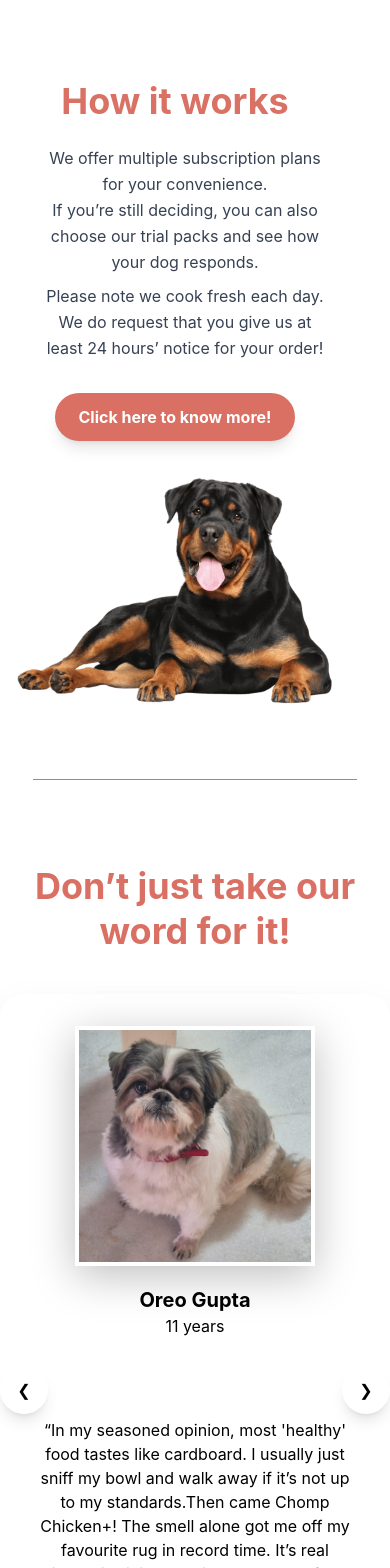
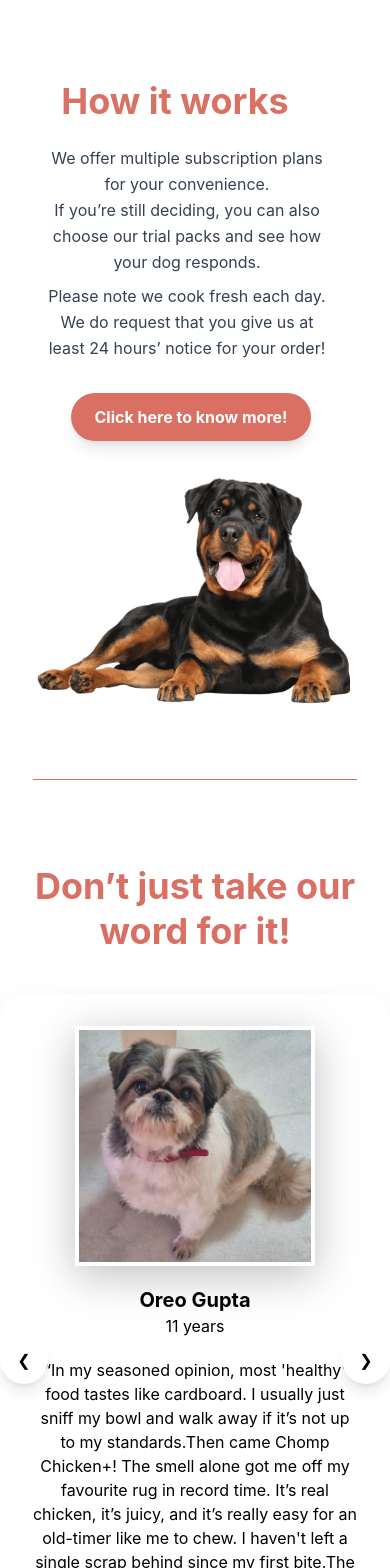
Before and after one commit to leadsandbrand/chomp, a React (Vite) app: page / in a window 390 px wide. Shown: the part 5340-6908 px from the top of the page. Built offline with nearby package versions, Linux system fonts and the light colour scheme.

Commit message:
link changes

```diff
--- a/src/commponent/Howit.jsx
+++ b/src/commponent/Howit.jsx
@@ -12,7 +12,7 @@ const Howit = () => {
   How it works
 </h1>
 
-<div className="text-gray-700 mb-4 pt-6  pl-5 leading-relaxed">
+<div className="text-gray-700 mb-4 pt-6  pl-6 md:pl-0 leading-relaxed">
 
   <p>
     We offer multiple subscription plans for your convenience.
@@ -33,7 +33,7 @@ const Howit = () => {
 
 </div>
 
-<div className="mt-8 flex justify-center md:justify-start pb-4">
+<div className="mt-8 flex justify-center md:justify-start pb-4  md:ml-0  ml-8">
   <Link
     to="/work"
     className="
@@ -68,6 +68,7 @@ className="
           lg:w-[350px]
           xl:w-[500px]
   object-contain
+   ml-10
   pb-15
 "
 />
--- a/src/commponent/Navbar.jsx
+++ b/src/commponent/Navbar.jsx
@@ -83,7 +83,7 @@ export default function Navbar() {
             MENU
           </Link>
           <Link to="/work" onClick={() => setMenuOpen(false)}>
-            HOW IT WORK
+            HOW IT WORKS
           </Link>
           <Link to="/contact" onClick={() => setMenuOpen(false)}>
             ORDER NOW
--- a/src/commponent/Testimonials.jsx
+++ b/src/commponent/Testimonials.jsx
@@ -59,7 +59,7 @@ export default function Testimonial() {
 </button>
 
 {/* CARD */}
-<div className="bg-white rounded-3xl shadow-2xl flex flex-col md:flex-row items-center gap-20 p-8 w-[650px] max-w-4xl transition-all duration-500">
+<div className="bg-white rounded-3xl shadow-2xl flex flex-col md:flex-row items-center gap-5 p-8 w-[650px] max-w-4xl transition-all duration-500">
 
   {/* LEFT SIDE */}
   <div className="flex flex-col items-center md:items-start md:w-1/3">
--- a/src/pages/Contact.jsx
+++ b/src/pages/Contact.jsx
@@ -380,7 +380,7 @@ const handleSubmit = async (e) => {
           Tap here to message us on WhatsApp!
         </a>
       </div> */}
-<div className="mt-8 text-center md:text-left md:ml-20">
+<div className="mt-8 text-center md:text-left md:ml-103">
 
 <h3 className="text-2xl md:text-3xl font-oswald font-bold text-black">
   Rather just chat? We get it.
```
